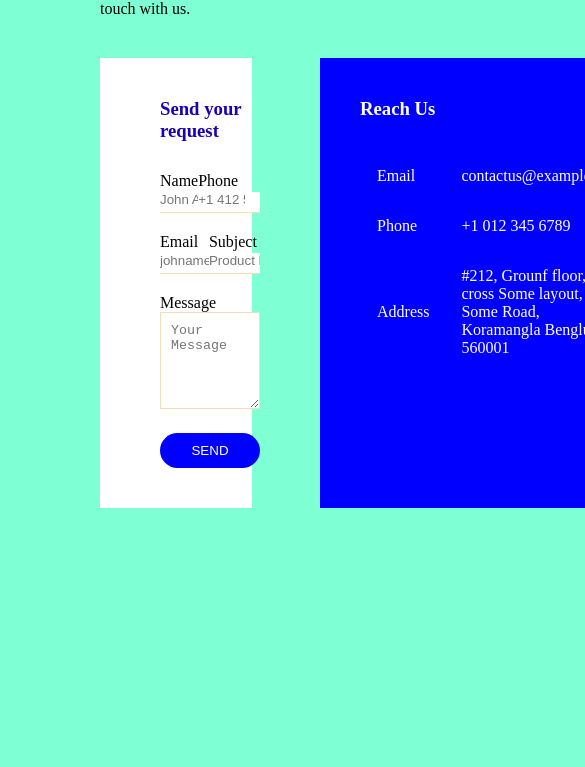
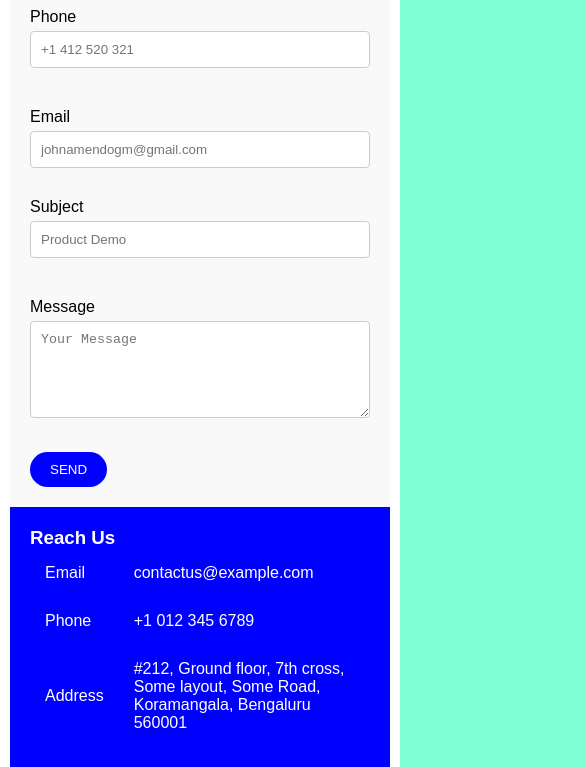
Before and after one commit to gehlot01/Connect-with-us, a plain HTML site: page index.html in a window 390 px wide. Shown: the part 256-1023 px from the top of the page, 585 px wide, since content can reach past the window. Before the commit the page ends 864 px from the top, so only its background shows below. Drawn offline with Linux system fonts and the light colour scheme.

Commit message:
Add files via upload

```diff
--- a/index.html
+++ b/index.html
@@ -4,104 +4,9 @@
 <head>
     <meta charset="UTF-8">
     <meta http-equiv="X-UA-Compatible" content="IE=edge">
-    <meta name="viewport" content="width=device-width, initial-scale=1.0">
+    <meta name="viewport" content="width=device-width, initial-scale=1.0, user-scalable=no">
     <title>Document</title>
-    <style>
-        * {
-            margin: 0;
-            padding: 0;
-        }
-
-        body {
-            background-color: aquamarine;
-            margin: 100px;
-        }
-
-        .container {
-            width: 80%;
-            margin: 50px, auto;
-        }
-
-        .a {
-            background-color: white;
-            display: flex;
-        }
-
-        .ab {
-            flex-basis: 60%;
-            padding: 40px 60px;
-        }
-
-        .cd {
-            flex-basis: 40%;
-            padding: 40px;
-            background-color: blue;
-            color: white;
-        }
-
-        .abc {
-            display: flex;
-            justify-content: space-between;
-            margin-bottom: 20px;
-        }
-
-        .container p {
-            margin-bottom: 40px;
-        }
-
-        h1 {
-            margin-bottom: 10px;
-        }
-
-        .abcd {
-            flex-basis: 40%;
-
-        }
-
-        input {
-            width: 100%;
-            border: none;
-            border-bottom: 1px solid wheat;
-            outline: none;
-            padding-bottom: 5px;
-        }
-
-        textarea {
-            width: 100%;
-            border: 1px solid wheat;
-            outline: none;
-            padding: 10px;
-            box-sizing: border-box;
-        }
-
-        button {
-            padding: 10px;
-            background-color: blue;
-            width: 100px;
-            border: none;
-            outline: none;
-            border-radius: 40px;
-            margin-top: 20px;
-            color: white;
-        }
-
-        .ab h3 {
-            margin-bottom: 30px;
-            color: #1c00b5;
-        }
-
-        .cd h3 {
-            margin-bottom: 30px;
-        }
-
-        .cd {
-            color: white;
-        }
-
-        td {
-            padding: 15px;
-        }
-    </style>
+<link rel="stylesheet" href="style.css">i
 </head>
 
 <body>
@@ -113,33 +18,32 @@
                 <h3>Send your request</h3>
                 <form>
                     <div class="abc">
-                        <div class="abcd">
-                            <label for="">Name</label>
-                            <input type="text" placeholder="John Amendo">
+                        <div>
+                            <label for="name">Name</label>
+                            <input type="text" id="name" placeholder="John Amendo">
                         </div>
-                        <div class="efgh">
-                            <label for="">Phone </label>
-                            <input type="number" placeholder="+1 412 520 321" min="+111111111111" max="+9999999999">
+                        <div>
+                            <label for="phone">Phone</label>
+                            <input type="number" id="phone" placeholder="+1 412 520 321">
                         </div>
                     </div>
                     <div class="abc">
-                        <div class="abce">
-                            <label for="">Email</label>
-                            <input type="email" placeholder="johnamendogm@gmail.com">
+                        <div>
+                            <label for="email">Email</label>
+                            <input type="email" id="email" placeholder="johnamendogm@gmail.com">
                         </div>
-                        <div class="efgh">
-                            <label for="">Subject</label>
-                            <input type="text" placeholder="Product Demo">
+                        <div>
+                            <label for="subject">Subject</label>
+                            <input type="text" id="subject" placeholder="Product Demo">
                         </div>
                     </div>
-                    <label for="">Message</label>
-                    <textarea cols="60" rows="5" placeholder="Your Message"></textarea>
-                    <button>SEND</button>
+                    <label for="message">Message</label>
+                    <textarea id="message" cols="30" rows="5" placeholder="Your Message"></textarea>
+                    <button type="submit">SEND</button>
                 </form>
             </div>
             <div class="cd">
                 <h3>Reach Us</h3>
-                <div>
                 <table>
                     <tr>
                         <td>Email</td>
@@ -151,11 +55,9 @@
                     </tr>
                     <tr>
                         <td>Address</td>
-                            <td>#212, Grounf floor, 7th cross Some layout, Some Road, Koramangla Bengluru 560001</td>
+                        <td>#212, Ground floor, 7th cross, Some layout, Some Road, Koramangala, Bengaluru 560001</td>
                     </tr>
                 </table>
-
-                </div>
             </div>
         </div>
     </div>
--- /dev/null
+++ b/style.css
@@ -0,0 +1,165 @@
+* {
+    margin: 0;
+    padding: 0;
+    box-sizing: border-box;
+}
+
+body {
+    background-color: aquamarine;
+    margin: 100px;
+    font-family: Arial, sans-serif;
+}
+
+.container {
+    width: 800px; /* Fixed width */
+    margin: 0 auto;
+    padding: 50px;
+    background-color: white;
+    box-shadow: 0 0 10px rgba(0, 0, 0, 0.1);
+    min-width: 400px; /* Minimum width */
+}
+
+h1 {
+    margin-bottom: 10px;
+    text-align: center;
+}
+
+.a {
+    display: flex;
+    flex-wrap: wrap;
+}
+
+.ab, .cd {
+    width: calc(50% - 10px); /* Fixed width based on container */
+    padding: 20px;
+}
+
+.ab {
+    background-color: #f9f9f9;
+}
+
+.cd {
+    background-color: blue;
+    color: white;
+}
+
+.abc {
+    display: flex;
+    justify-content: space-between;
+    margin-bottom: 20px;
+    gap: 10px;
+}
+
+.abc div {
+    width: calc(50% - 5px);
+}
+
+.container p {
+    margin-bottom: 40px;
+    text-align: center;
+}
+
+label {
+    display: block;
+    margin-bottom: 5px;
+}
+
+input, textarea {
+    width: 100%;
+    border: 1px solid #ccc;
+    border-radius: 4px;
+    padding: 10px;
+    margin-bottom: 10px;
+    outline: none;
+}
+
+button {
+    display: block;
+    width: 100%;
+    padding: 10px;
+    background-color: blue;
+    border: none;
+    border-radius: 40px;
+    color: white;
+    cursor: pointer;
+    margin-top: 20px;
+}
+
+table {
+    width: 100%;
+    border-collapse: collapse;
+}
+
+td {
+    padding: 15px;
+}
+
+@media (max-width: 1000px) {
+    .container {
+        width: 100%; /* Full width on smaller screens */
+        margin: 0;
+        padding: 20px;
+    }
+
+    .abc {
+        flex-direction: column;
+    }
+
+    .abc div {
+        width: 100%;
+        margin-bottom: 10px;
+    }
+
+    .ab, .cd {
+        width: 100%;
+    }
+}
+
+@media (max-width: 570px) {
+    body {
+        margin: 0;
+    }
+
+    .container {
+        padding: 10px;
+    }
+
+    h1 {
+        font-size: 1.5em;
+    }
+
+    p {
+        font-size: 1em;
+    }
+
+    button {
+        width: auto;
+        padding: 10px 20px;
+    }
+}
+
+@media (max-width: 400px) {
+    body {
+        margin: 0;
+        padding: 0;
+    }
+
+    .container {
+        padding: 10px;
+        width: 100%;
+        min-width: 400px; /* Ensure minimum width of 400px */
+    }
+
+    h1 {
+        font-size: 1.2em;
+    }
+
+    p {
+        font-size: 0.9em;
+    }
+
+    button {
+        width: auto;
+        padding: 10px 20px;
+    }
+}
```
Lines whose indentation alone changed are shown as unchanged.
